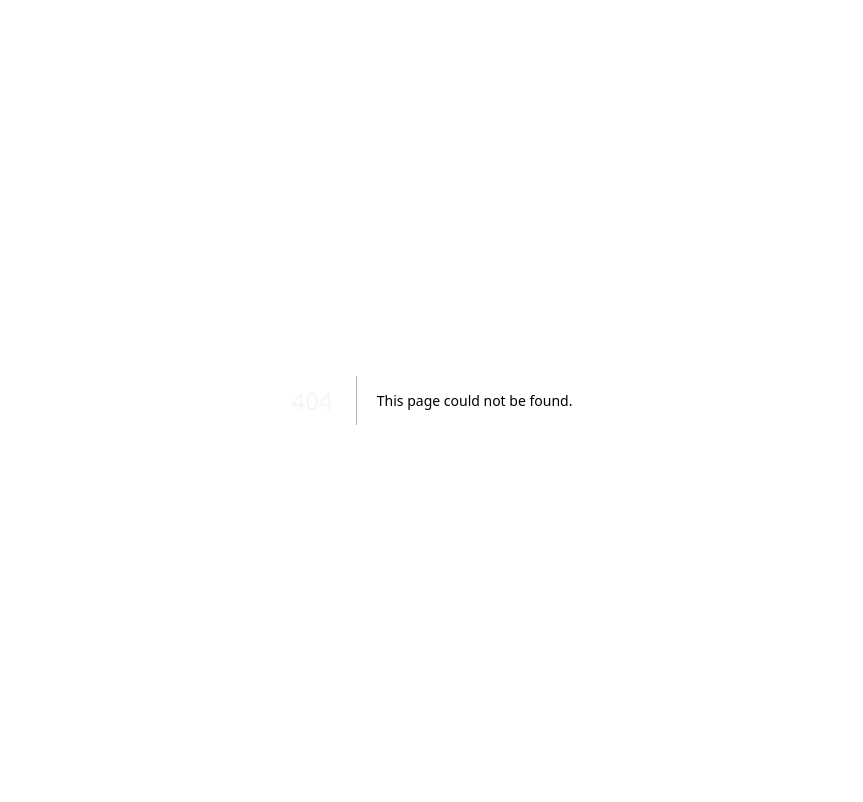
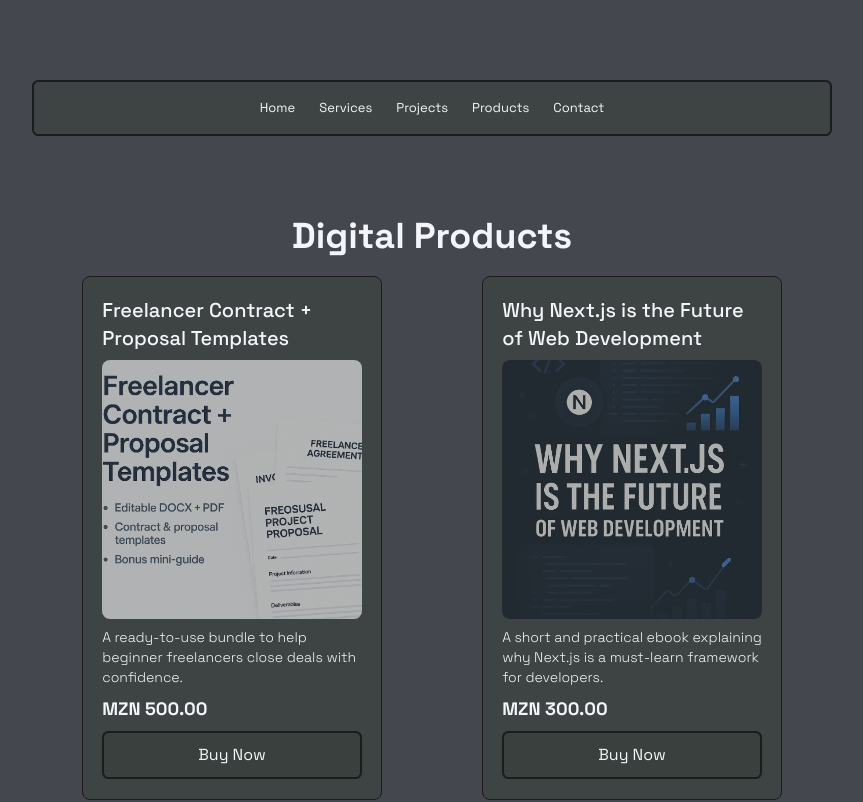
Before and after one commit to ArcidesFerrao/webstudio, a Next.js app: page /market in a window 1280 px wide. Before the commit this address had no page. Shown: the top 802 px of the page, without its empty margins (208-1071 px from the left). Built offline with nearby package versions, Linux system fonts and the light colour scheme.

Commit message:
digital products page

```diff
--- a/src/app/(home)/page.tsx
+++ b/src/app/(home)/page.tsx
@@ -5,7 +5,6 @@
 import ContactForm from "../forms/ContactForm";
 import { Projects } from "../components/Projects";
 import { Footer } from "../components/Footer";
-import { Market } from "../components/Market";
 
 export default function HomePage() {
   return (
@@ -16,7 +15,6 @@
       <Projects />
       <About />
       <ContactForm />
-      <Market />
       <Footer />
     </main>
   );
--- a/src/app/components/Header.tsx
+++ b/src/app/components/Header.tsx
@@ -4,10 +4,11 @@
   <>
     {/* <h1 className="text-xl font-bold">Innovante</h1> */}
     <nav className="w-full flex space-x-6 justify-center py-4 ">
-      <Link href="#hero">Home</Link>
-      <a href="#services">Services</a>
-      <a href="#projects">Projects</a>
-      <a href="#contact">Contact</a>
+      <Link href="/#hero">Home</Link>
+      <Link href="/#services">Services</Link>
+      <Link href="/#projects">Projects</Link>
+      <Link href="/market">Products</Link>
+      <Link href="/#contact">Contact</Link>
     </nav>
   </>
 );
--- a/src/app/components/Market.tsx
+++ b/src/app/components/Market.tsx
@@ -3,7 +3,7 @@
 
 export const Market = () => {
   return (
-    <section className="flex flex-col w-full items-center gap-5">
+    <section className="flex flex-col w-full items-center gap-5 py-20">
       <h2 className="text-4xl font-bold bg-clip-text ">Digital Products</h2>
       <div className="flex w-full justify-around">
         <div className="product-card flex flex-col gap-2">
--- a/src/app/globals.css
+++ b/src/app/globals.css
@@ -234,7 +234,7 @@
   max-width: 300px;
   min-height: 200px;
   background-color: var(--bg-color);
-  padding: 1rem;
+  padding: 1.2rem;
   border-radius: 8px;
   justify-content: space-between;
   border: 1px solid var(--border-color);
--- /dev/null
+++ b/src/app/market/page.tsx
@@ -0,0 +1,14 @@
+import React from "react";
+import { Header } from "../components/Header";
+import { Market } from "../components/Market";
+import { Footer } from "../components/Footer";
+
+export default function MarketPage() {
+  return (
+    <main className="homepage flex flex-col justify-between items-center ">
+      <Header />
+      <Market />
+      <Footer />
+    </main>
+  );
+}
```
